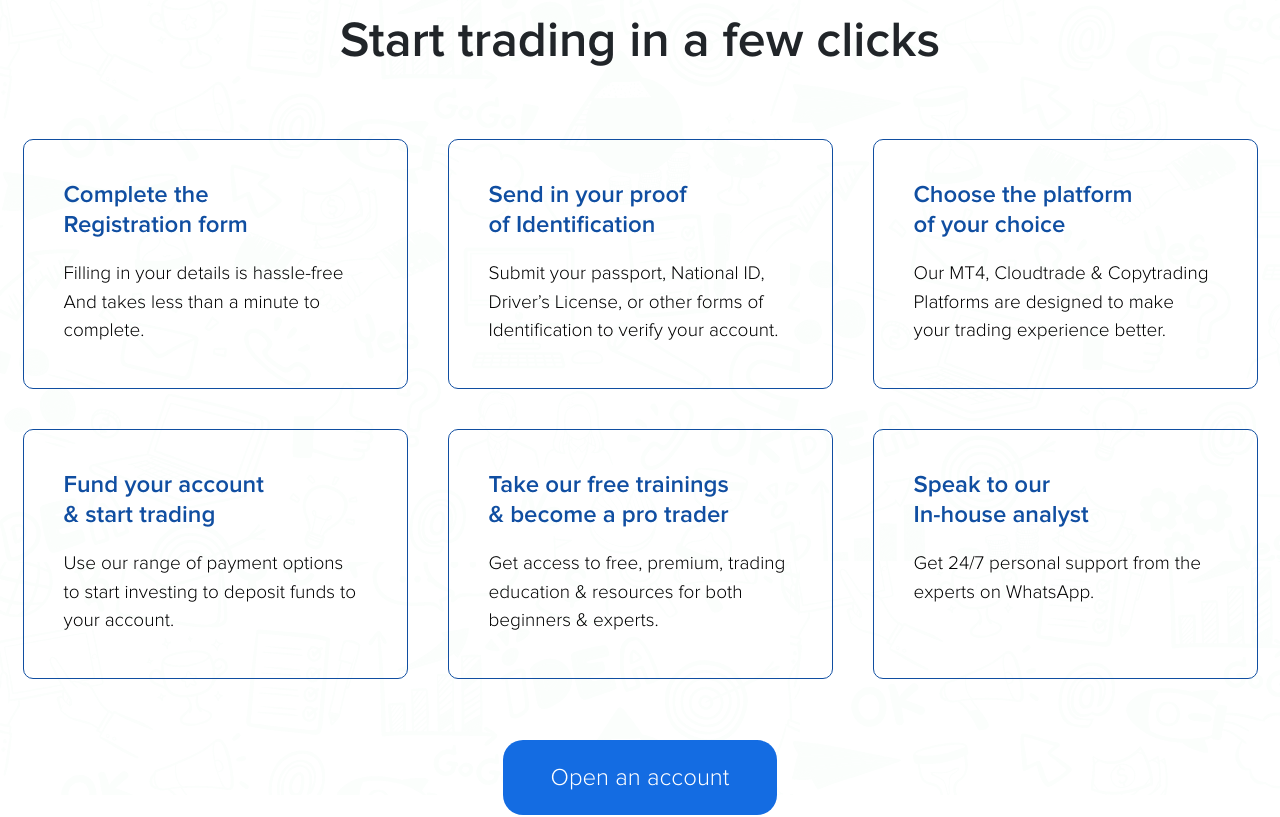
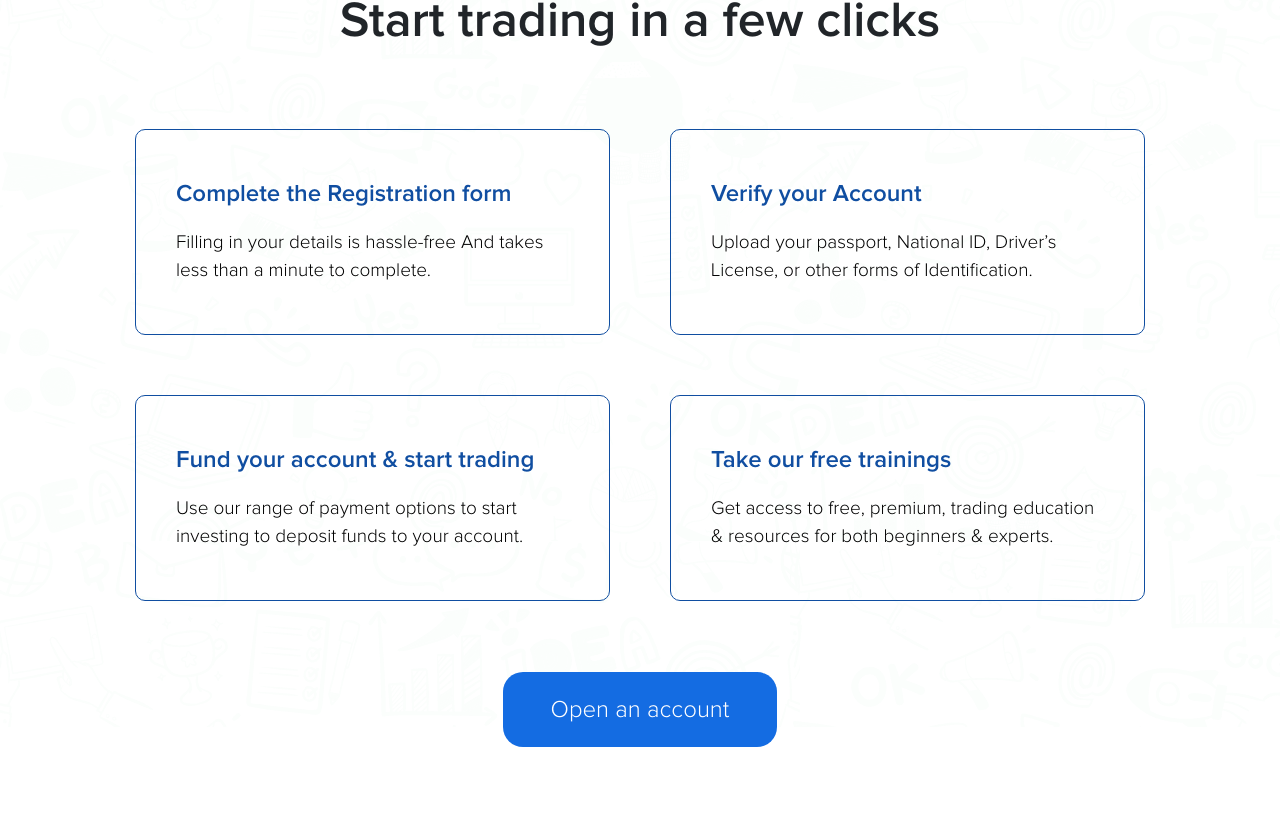
Before and after one commit to Marvelousy20/landingPage, a Vue app: page / in a window 1280 px wide. Shown: the part 1851-2668 px from the top of the page. Built offline with nearby package versions, Linux system fonts and the light colour scheme.

Commit message:
made changes

```diff
--- a/src/components/Body.vue
+++ b/src/components/Body.vue
@@ -151,10 +151,19 @@
 
     @media screen and (max-width: 700px) and (min-width: 500px) {
         .section-one-cont {
-            background: url('../assets/mobile/heroa.png');
-            /* background-position: center; */
+            background: url('../assets/mobile/new.png');
+            background-repeat: no-repeat;
+            background-position: right;
             background-size: cover;
-            color: #fff;
+            padding: 5px 30px;
+            height: 1250px !important;
+            line-height: 45px !important;
+        }
+
+        .explore {
+            display: flex;
+            flex-direction: column;
+            margin-top: 160px;
         }
 
         .explore-topic {
@@ -272,15 +281,19 @@
         }
     }
 
-     @media screen and (max-width: 450px) {
+     @media screen and (max-width: 500px) {
         .section-one-cont {
             background: url('../assets/mobile/new.png');
             background-repeat: no-repeat;
             background-position: right;
             background-size: cover;
             padding: 5px 30px;
-            height: 910px !important;
+            height: 1100px !important;
             line-height: 45px !important;
+        }
+
+        .explore {
+            margin-top: 160px;
         }
 
         .sub-topic {
--- a/src/components/Footer.vue
+++ b/src/components/Footer.vue
@@ -29,8 +29,7 @@
         </div>
 
         <div class="footer">
-            <div class="desktop"><img src="../assets/logo.png" alt=""></div>
-            <div class="mobile"><img src="../assets/mobile_logo.png" alt=""></div>
+            <div class="mobile"><img src="../assets/mobile/newlogo.svg" class="logo" alt="svg"></div>
             <div class="web">
                 <a href="#"><i class="fab fa-facebook fa-2x"></i></a>
                 <a href="#"><i class="fab fa-instagram fa-2x"></i></a>
@@ -42,6 +41,11 @@
 </template>
 
 <style scoped>
+    .logo {
+        height: 70px;
+        width: 140.5px;
+    }
+
     .container-fluid {
         background: #010C13;
         color: #fff;
@@ -50,10 +54,6 @@
         padding-left: 128px;
         padding: 128px;
         margin-top: -5px;
-    }
-
-    .hr {
-        margin: 100px 0;
     }
 
     .bold {
@@ -82,6 +82,8 @@
     hr {
         background: #fff;
         opacity: .5;
+        margin-top: 100px;
+        margin-bottom: 67px;
     }
 
     .footer {
@@ -126,9 +128,10 @@
             padding-bottom: 3rem !important;
         }
 
-        /* .web {
-            display: none;
-        } */
+        .logo {
+            height: 36px;
+            width: 74.5px;
+        }
 
         .desktop {
             display: none;
@@ -139,7 +142,7 @@
         }
 
         .hr {
-            margin: 60px 0;
+            margin-top: 60px 0;
         }
     }
 
--- a/src/components/Navbar.vue
+++ b/src/components/Navbar.vue
@@ -4,10 +4,7 @@
             <nav>
                 <ul>
                     <li>
-                        <!-- <img src="../assets/logo.png" class="desktop logo" alt="logo"> -->
                         <img src="../assets/mobile/newlogo.svg" class="logo" alt="svg">
-                        <!-- <img src="../assets/mobile/newlogo.svg" class="desktop logo" alt="logo"> -->
-                        <!-- <img src="../assets/mobile/EGM_.jpg" class="mobile" alt="logo"> -->
                     </li>
                     <li class="spacer"></li>
                     <li class="line"><span class="contact"> Contact :</span> <span class="number">0803 513 8790</span></li>
@@ -25,11 +22,11 @@
 
     .logo {
         height: 70px;
-        width: 140px;
+        width: 140.5px;
     }
 
     header {
-        height: 120px;
+        height: 100px;
         background: #010C13;
         color: #fff;
         font-family: 'Proxima Nova Light' !important;
@@ -106,8 +103,8 @@
         }
 
         .logo {
-            height: 50px;
-            width: 100px;
+            height: 36px;
+            width: 74.5px;
         }
 
         .number, .mail {
@@ -141,8 +138,8 @@
 
     @media screen and (max-width: 360px) {
         .logo {
-            height: 50px;
-            width: 100px;
+            height: 36px;
+            width: 74.5px;
         }
 
         .number, .mail {
--- a/src/components/Platform.vue
+++ b/src/components/Platform.vue
@@ -209,8 +209,8 @@
 
         .svg {
             background: #146CE2;
-            height: 140px;
-            margin-top: -30px;
+            height: 87px;
+            margin-top: 0;
             width: 100%;
         }
     }
@@ -241,13 +241,6 @@
             font-size: 50px !important;
             font-weight: 500;
             max-width: 100%;
-        }
-
-        .svg {
-            background: #146CE2;
-            height: 240px !important;
-            margin-top: -60px;
-            width: 100%;
         }
 
         .bullet {
@@ -301,8 +294,8 @@
 
         .svg {
             background: #146CE2;
-            height: 140px;
-            margin-top: -60px;
+            height: 87px;
+            margin-top: 0;
             width: 100%;
         }
 
--- a/src/components/Trading.vue
+++ b/src/components/Trading.vue
@@ -15,25 +15,16 @@
             <div class="wrapper">
                 <a href="#">
                     <div>
-                        <p class="a">Send in your proof <br class="desktop"> of Identification</p>
+                        <p class="a">Verify your Account</p>
                     </div>
-                    <p>Submit your passport, National ID, Driver’s License, or other forms of Identification to verify your account.</p>
+                    <p>Upload your passport, National ID, Driver’s License, or other forms of Identification.</p>
                 </a>
             </div>
 
             <div class="wrapper">
                 <a href="#">
                     <div>
-                        <p class="a">Choose the platform <br class="desktop"> of your choice</p>
-                    </div>
-                    <p>Our MT4, Cloudtrade & Copytrading Platforms are designed to make your trading experience better.</p>
-                </a>
-            </div>
-
-            <div class="wrapper">
-                <a href="#">
-                    <div>
-                        <p class="a">Fund your account <br class="desktop"> & start trading</p>
+                        <p class="a">Fund your account & start trading</p>
                     </div>
                     <p>Use our range of payment options to start investing to deposit funds to your account.</p>
                 </a>
@@ -43,28 +34,14 @@
             <div class="wrapper">
                 <a href="#">
                     <div>
-                    <p class="a">Take our free trainings & become a pro trader</p>
+                    <p class="a">Take our free trainings</p>
                     </div>
                     <p>Get access to free, premium, trading education & resources for both beginners & experts.</p>
                 </a>
-
-            </div>
-
-            <div class="wrapper">
-                <a href="#">
-                    <div>
-                        <p class="a">Speak to our <br class="desktop"> In-house analyst</p>
-                    </div>
-                    <p>Get 24/7 personal support from the experts on WhatsApp.</p>
-                </a>
-
             </div>
         </div>
 
         <div class="button-cont">
-            <!-- <a href="#">
-                <img src="../assets/Button without padding.svg" alt="button.png">
-            </a> -->
             <a href="#" class="btn-primary button">Open an account</a>
         </div>
     </div>
@@ -76,22 +53,25 @@
         font-family: 'Proxima Nova Light';
     }
 
+    p {
+        margin-bottom: 0 !important;
+    }
+
     .trading {
         font-size: 50px;
         text-align: center;
         margin-bottom: 40px;
         padding-top: 100px;
         max-width: 100vw;
-        /* margin: 80px 0; */
         font-family: 'Proxima Nova SemiBold';
     }
 
     .wrapper {
         border: 1px solid #104EA1;
         border-radius: 10px;
-        height: 250px;
-        width: 385px;
-        margin: 20px 20px;
+        height: 206px;
+        width: 475px;
+        margin: 30px 30px;
         padding: 40px 40px;
     }
 
@@ -133,16 +113,11 @@
 
     .wrapper div {
         font-size: 24px;
-        max-width: 250px;
         margin-bottom: 20px;
     }
 
     .wrapper a>p {
         font-size: 19px;
-    }
-
-    .wrapper div>* {
-        width: 100% !important;
     }
 
     .wrapper a {
@@ -160,7 +135,6 @@
     }
 
     .wrapper p {
-        max-width: 300px;
         font-size: 19px;
     }
 
@@ -170,8 +144,9 @@
         justify-content: center;
     }
 
-    .wrapper-cont >* {
-        margin-right: 20px;
+    div.wrapper {
+        display: flex;
+        align-items: center;
     }
 
     @media screen and (max-width: 700px) {
@@ -275,7 +250,7 @@
         }
 
         .wrapper p {
-            font-size: 17.5px !important;
+            font-size: 3.8vw !important;
         }
     }
 
```
